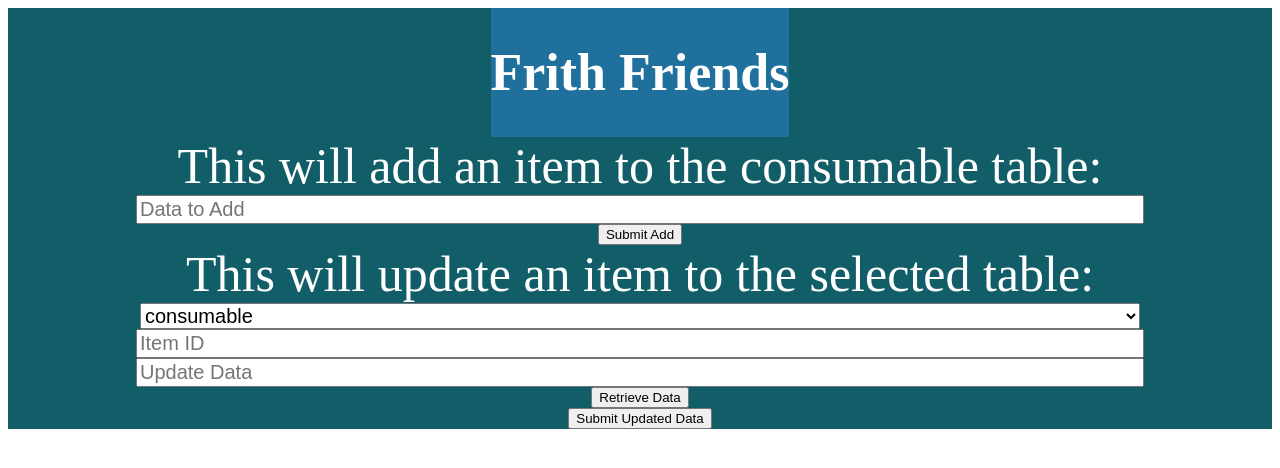
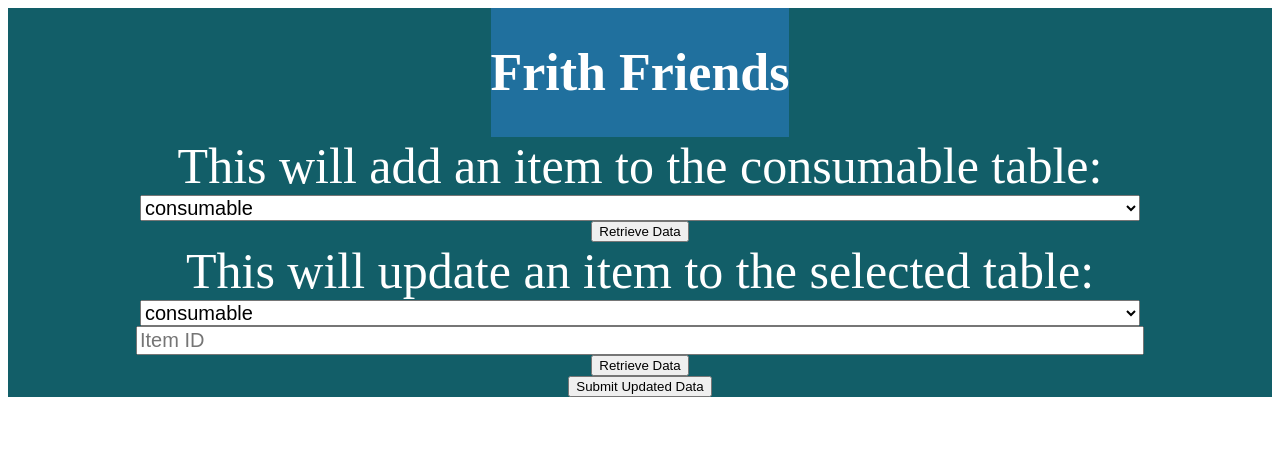
Before and after one commit to lnhylton/Frith_Friends, a React (Vite) app in the folder frith-inventory-frontend/: page / in a window 1280 px wide. Shown: the top 468 px of the page. Built offline with nearby package versions, Linux system fonts and the light colour scheme.

Commit message:
fetches column headers for add now

```diff
--- a/frith-inventory-frontend/src/App.jsx
+++ b/frith-inventory-frontend/src/App.jsx
@@ -4,22 +4,31 @@ import './App.css';
 function App() {
   const [data, setData] = useState("");
   const [latestResponse, setLatestResponse] = useState("");
-  const [tableName, setTableName] = useState("consumable"); // Default value
-  const [itemId, setItemId] = useState("");
+
+  const [tableNameUpdate, setTableNameUpdate] = useState("consumable"); // Default value
+  const [retrievedDataUpdate, setRetrievedDataUpdate] = useState(null); // Store retrieved data
+  const [itemIdUpdate, setItemUpdate] = useState("");
   const [updateData, setUpdateData] = useState("");
-  const [retrievedData, setRetrievedData] = useState(null); // Store retrieved data
-  const [editedData, setEditedData] = useState({});
+
+  const [tableNameAdd, setTableNameAdd] = useState("consumable"); // Default value
+  const [retrievedDataAdd, setRetrievedDataAdd] = useState(null); // Store retrieved data
+
+  const [editedDataUpdate, setEditedDataUpdate] = useState({});
 
   const handleDataChange = (event) => {
     setData(event.target.value);
   };
 
-  const handleTableNameChange = (event) => {
-    setTableName(event.target.value);
+  const handleTableNameChangeUpdate = (event) => {
+    setTableNameUpdate(event.target.value);
+  };
+
+  const handleTableNameChangeAdd = (event) => {
+    setTableNameAdd(event.target.value);
   };
 
   const handleItemIdChange = (event) => {
-    setItemId(event.target.value);
+    setItemUpdate(event.target.value);
   };
 
   const handleUpdateDataChange = (event) => {
@@ -27,7 +36,7 @@ function App() {
   };
 
   const handleEditValue = (key, value) => {
-    setEditedData({ ...editedData, [key]: value });
+    setEditedDataUpdate({ ...editedDataUpdate, [key]: value });
   };
 
   const handleDataSubmit = () => {
@@ -53,13 +62,27 @@ function App() {
     }
   };
 
-  const handleRetrieveData = () => {
-    if (tableName && itemId) {
-      fetch(`http://localhost:5000/get_data?table_name=${tableName}&row_id=${itemId}`)
+  const handleRetrieveAddData = () => {
+    if (tableNameAdd) {
+      fetch(`http://localhost:5000/get_table_attributes?table_name=${tableNameAdd}`)
         .then((response) => response.json())
         .then((data) => {
-          setRetrievedData(data.data);
-          setEditedData(data.data);
+          setRetrievedDataAdd(data.data);
+          console.log(data.data)
+        })
+        .catch((e) => {
+          setLatestResponse("failed");
+        });
+    }
+  };
+
+  const handleRetrieveUpdateData = () => {
+    if (tableNameUpdate && itemIdUpdate) {
+      fetch(`http://localhost:5000/get_data?table_name=${tableNameUpdate}&row_id=${itemIdUpdate}`)
+        .then((response) => response.json())
+        .then((data) => {
+          setRetrievedDataUpdate(data.data);
+          setEditedDataUpdate(data.data);
         })
         .catch((e) => {
           setLatestResponse("failed");
@@ -72,9 +95,9 @@ function App() {
     fetch("http://localhost:5000/update", {
       method: "PUT",
       body: JSON.stringify({
-        tableName: tableName,
-        itemId: itemId,
-        updateData: editedData
+        tableName: tableNameUpdate,
+        itemId: itemIdUpdate,
+        updateData: editedDataUpdate
       }),
       headers: {
         "Content-type": "application/json; charset=UTF-8"
@@ -96,22 +119,30 @@ function App() {
         <h1>Frith Friends</h1>
       </div>
       <label>This will add an item to the consumable table:</label>
-      <input
+      <select
         className="input"
-        type="database"
-        placeholder="Data to Add"
-        onChange={handleDataChange}
-        value={data}
-      />
-      <button type="submit" onClick={handleDataSubmit}>
-        Submit Add
+        onChange={handleTableNameChangeAdd}
+        value={tableNameUpdate}
+      >
+        <option value="consumable">consumable</option>
+        <option value="consumable_location">consumable_location</option>
+        <option value="machine">machine</option>
+        <option value="machine_location">machine_location</option>
+        <option value="non_consumable">non_consumable</option>
+        <option value="non_consumable_location">non_consumable_location</option>
+        <option value="room">room</option>
+        <option value="storage_medium">storage_medium</option>
+      </select>
+      <button type="submit" onClick={handleRetrieveAddData}>
+        Retrieve Data
       </button>
+
 
       <label>This will update an item to the selected table:</label>
       <select
         className="input"
-        onChange={handleTableNameChange}
-        value={tableName}
+        onChange={handleTableNameChangeUpdate}
+        value={tableNameUpdate}
       >
         <option value="consumable">consumable</option>
         <option value="consumable_location">consumable_location</option>
@@ -127,17 +158,10 @@ function App() {
         type="text"
         placeholder="Item ID"
         onChange={handleItemIdChange}
-        value={itemId}
-      />
-      <input
-        className="input"
-        type="text"
-        placeholder="Update Data"
-        onChange={handleUpdateDataChange}
-        value={updateData}
+        value={itemIdUpdate}
       />
 
-      <button type="submit" onClick={handleRetrieveData}>
+      <button type="submit" onClick={handleRetrieveUpdateData}>
         Retrieve Data
       </button>
 
@@ -147,10 +171,10 @@ function App() {
         <label className="error">Failed!</label>
       ) : null}
 
-      {retrievedData && (
+      {retrievedDataUpdate && (
         <div className="retrieved-data">
           <h2>Retrieved Data</h2>
-          {Object.entries(retrievedData).map(([key, value]) => (
+          {Object.entries(retrievedDataUpdate).map(([key, value]) => (
             <div key={key} className="data-box">
               <div className="data-entry">
                 <label className="data-label">
@@ -159,7 +183,7 @@ function App() {
                 <input
                   type="text"
                   className="input data-value"
-                  value={editedData[key]}
+                  value={editedDataUpdate[key]}
                   onChange={(e) => handleEditValue(key, e.target.value)}
                 />
               </div>
```
Also changed, not shown: 1 other file (tests, documents, lock files or other folders).
